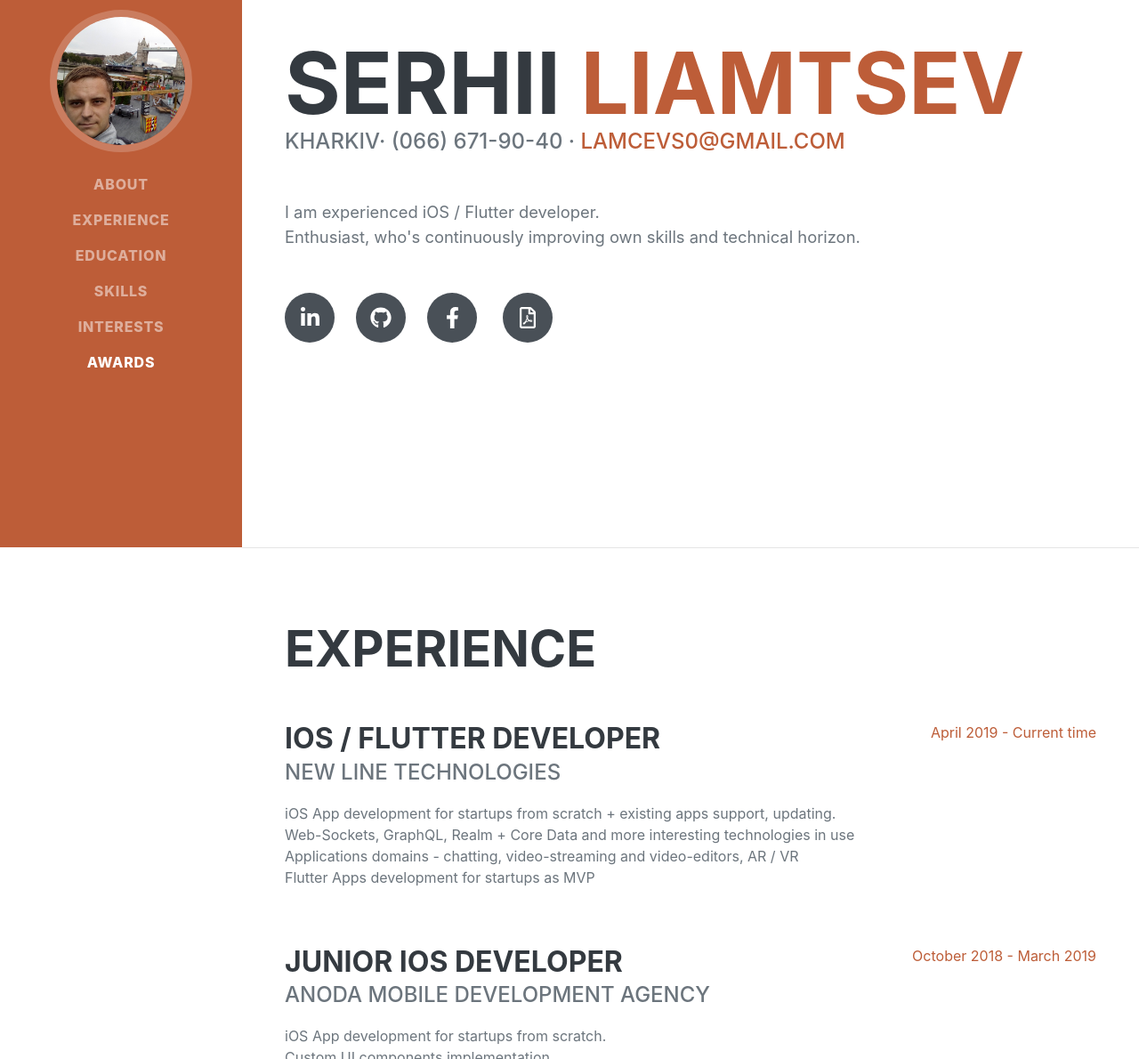
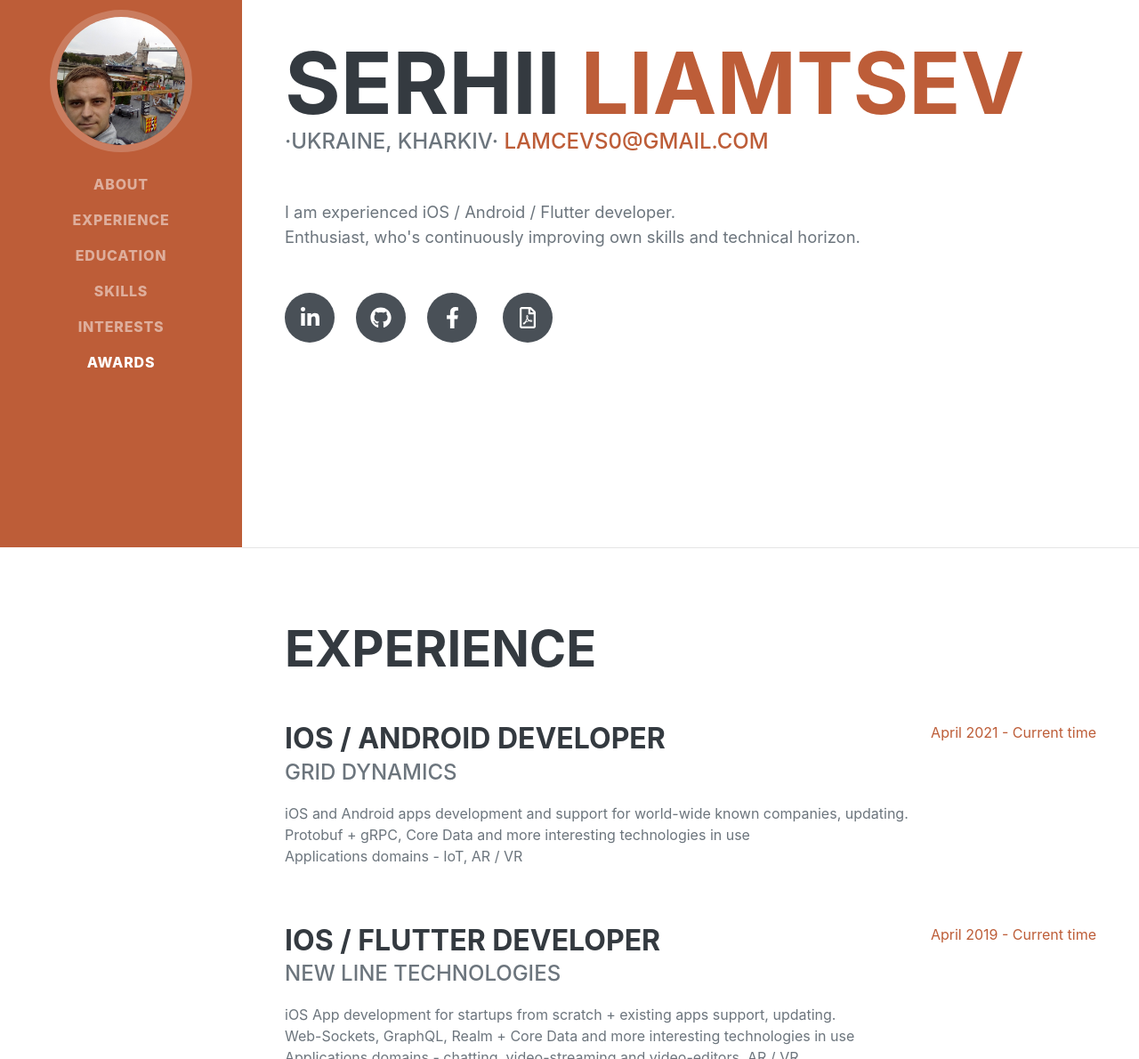
Before and after one commit to SergLam/serglam.github.io, a website: page index.html in a window 1280 px wide. Shown: the part 185-1375 px from the top of the page at 89% size. Drawn offline with nearby package versions, Linux system fonts and the light colour scheme; a web font is replaced by a local one.

Commit message:
Added new Grid Dynamics experience

```diff
--- a/index.html
+++ b/index.html
@@ -47,8 +47,8 @@
             <section class="resume-section" id="about">
                 <div class="resume-section-content">
                     <h1 class="mb-0">Serhii <span class="text-primary">Liamtsev</span></h1>
-                    <div class="subheading mb-5">Kharkiv· (066) 671-90-40 · <a href="mailto:lamcevs0@gmail.com">lamcevs0@gmail.com</a></div>
-                    <p class="lead mb-5">I am experienced iOS / Flutter developer.<br>Enthusiast, who's continuously improving own skills and technical horizon.</p>
+                    <div class="subheading mb-5">·Ukraine, Kharkiv· <a href="mailto:lamcevs0@gmail.com">lamcevs0@gmail.com</a></div>
+                    <p class="lead mb-5">I am experienced iOS / Android / Flutter developer.<br>Enthusiast, who's continuously improving own skills and technical horizon.</p>
                     <div class="social-icons">
                         <a class="social-icon" href="https://www.linkedin.com/in/serg-lam/"><i class="fab fa-linkedin-in"></i></a><a class="social-icon" href="https://github.com/SergLam"><i class="fab fa-github"></i></a><a class="social-icon" href="https://www.facebook.com/serglam2"><i class="fab fa-facebook-f"></i></a>
 
@@ -65,6 +65,14 @@
             <section class="resume-section" id="experience">
                 <div class="resume-section-content">
                     <h2 class="mb-5">Experience</h2>
+                    <div class="d-flex flex-column flex-md-row justify-content-between mb-5">
+                        <div class="flex-grow-1">
+                            <h3 class="mb-0">iOS / Android Developer</h3>
+                            <div class="subheading mb-3">Grid Dynamics</div>
+                            <p>iOS and Android apps development and support for world-wide known companies, updating.<br>Protobuf + gRPC, Core Data and more interesting technologies in use<br>Applications domains - IoT, AR / VR</p>
+                        </div>
+                        <div class="flex-shrink-0"><span class="text-primary">April 2021 - Current time</span></div>
+                    </div>
                     <div class="d-flex flex-column flex-md-row justify-content-between mb-5">
                         <div class="flex-grow-1">
                             <h3 class="mb-0">iOS / Flutter Developer</h3>
```
